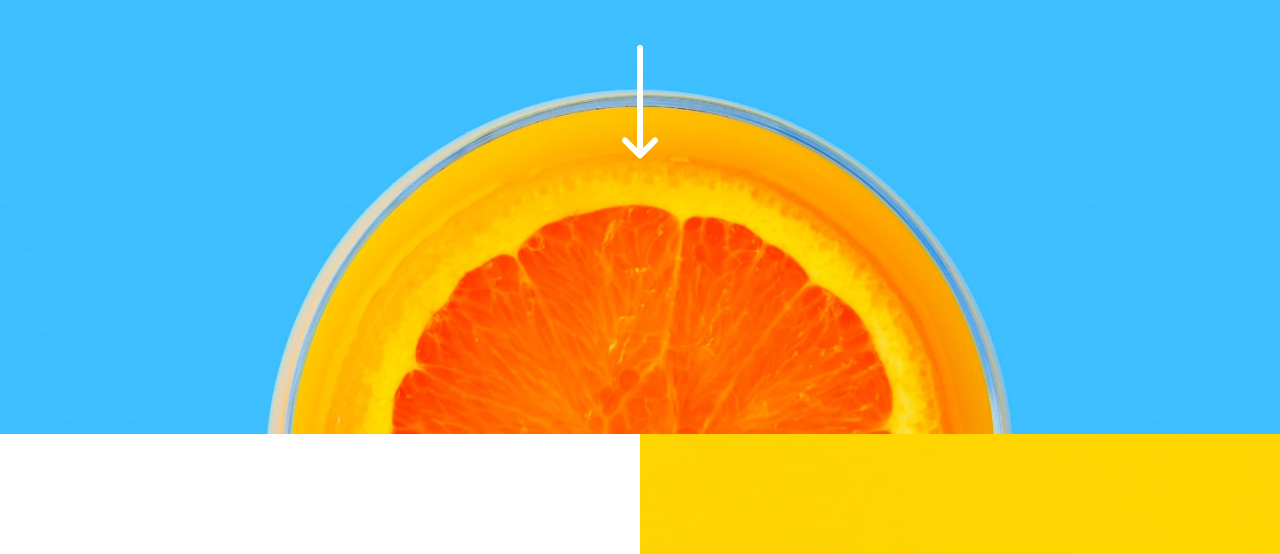
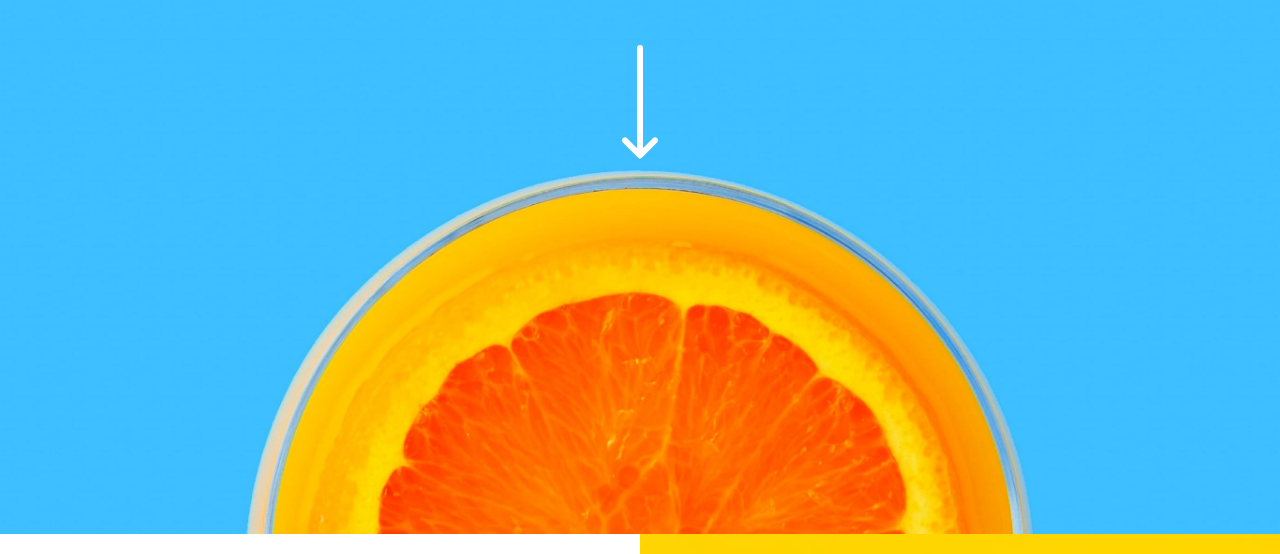
Before and after one commit to sissokho/frontendmentor-sunnyside-agency-landing-page, a website built with Vite: page index.html in a window 1280 px wide. Shown: the part 216-770 px from the top of the page. Built offline with nearby package versions, Linux system fonts and the light colour scheme; what tailwindcss-debug-screens would draw is missing.

Commit message:
Increase header height in big screens

```diff
--- a/index.html
+++ b/index.html
@@ -23,7 +23,7 @@
     <body class="min-h-screen font-barlow text-lg">
         <!-- Header -->
         <header
-            class="relative bg-[url('./images/mobile/image-header.jpg')] bg-cover bg-bottom px-6 pt-8 pb-32 md:h-[650px] md:bg-[url('images/desktop/image-header.jpg')]"
+            class="relative bg-[url('./images/mobile/image-header.jpg')] bg-cover bg-bottom px-6 pt-8 pb-32 md:h-[650px] md:bg-[url('images/desktop/image-header.jpg')] lg:h-[750px]"
         >
             <!-- <div class="relative mx-auto max-w-[1440px]"> -->
             <div class="flex justify-between md:items-center">
```
